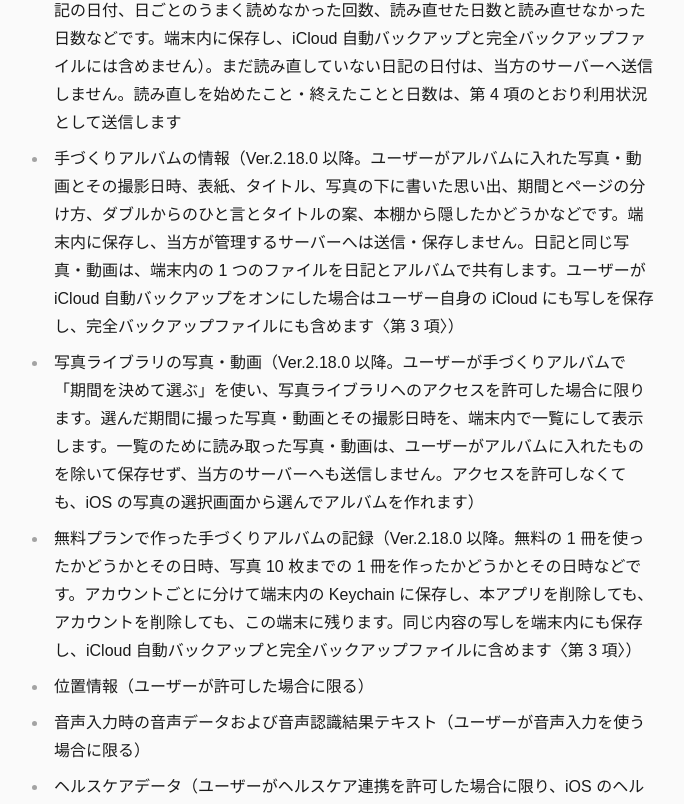
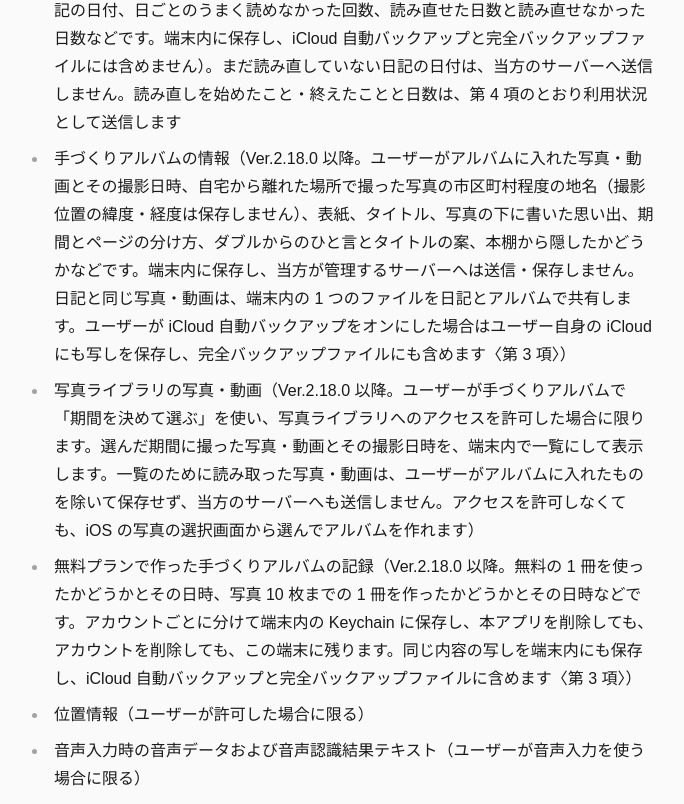
Before and after one commit to growthlab710/doublehub-site, a Next.js app: page /privacy/doublehub in a window 1280 px wide. Shown: the part 2293-3097 px from the top of the page, without its empty margins (302-986 px from the left). Built offline with nearby package versions, Linux system fonts and the light colour scheme; no server answers; a web font is replaced by a local one.

Commit message:
docs(privacy): 手づくりアルバムの地名（市区町村程度）の保存と送信を書く

```diff
--- a/src/app/(marketing)/privacy/doublehub/page.tsx
+++ b/src/app/(marketing)/privacy/doublehub/page.tsx
@@ -39,7 +39,7 @@ import { PrivacyLayout } from '../_components/PrivacyLayout';
  *   第 1 項の最初の 5 日分の印の「当方のサーバーへは送信しません」を、数えた日の日付は送信せず、印を作ったこと・5 日目を数えたこと・
  *   新しく始めた人かどうかの区分は第 4 項のとおり送信する旨へ改めた（DH-050）。無料プランでも毎日読むことは、送る条件（「ダブルに読んでもらう」）と送信先が変わらないため、第 3 項は改めていない。
  * 2026-10-28: Ver.2.18.0 の提出に先立ち、手づくりアルバム（ユーザーが写真を選んで作るアルバム）について、第 1〜4・6 項を追記
- *   （第 1 項 アルバムの情報・写真ライブラリの写真・無料プランで作ったアルバムの記録・第 2 項 アルバムと数の判定・
+ *   （第 1 項 アルバムの情報〈地名を含む〉・写真ライブラリの写真・無料プランで作ったアルバムの記録・第 2 項 アルバムと数の判定・
  *   第 3 項 送る条件と送るもの・バックアップに含めるもの・案内の切り替えの値を読むこと・第 4 項 計測と区分・
  *   第 6 項 日記とアルバムで共有する写真・アルバムの削除・写真ライブラリの許可・アカウント削除で端末に残るもの）。
  */
@@ -104,7 +104,7 @@ export default function DoubleHubPrivacyPage() {
           有料プランにはじめて切り替えたときの、読めていなかった日記の読み直しの記録（Ver.2.17.0 以降。読み直しを始めた日時と終えた日時、まだ読み直していない日記の日付、日ごとのうまく読めなかった回数、読み直せた日数と読み直せなかった日数などです。端末内に保存し、iCloud 自動バックアップと完全バックアップファイルには含めません）。まだ読み直していない日記の日付は、当方のサーバーへ送信しません。読み直しを始めたこと・終えたことと日数は、第 4 項のとおり利用状況として送信します
         </li>
         <li>
-          手づくりアルバムの情報（Ver.2.18.0 以降。ユーザーがアルバムに入れた写真・動画とその撮影日時、表紙、タイトル、写真の下に書いた思い出、期間とページの分け方、ダブルからのひと言とタイトルの案、本棚から隠したかどうかなどです。端末内に保存し、当方が管理するサーバーへは送信・保存しません。日記と同じ写真・動画は、端末内の 1 つのファイルを日記とアルバムで共有します。ユーザーが iCloud 自動バックアップをオンにした場合はユーザー自身の iCloud にも写しを保存し、完全バックアップファイルにも含めます〈第 3 項〉）
+          手づくりアルバムの情報（Ver.2.18.0 以降。ユーザーがアルバムに入れた写真・動画とその撮影日時、自宅から離れた場所で撮った写真の市区町村程度の地名（撮影位置の緯度・経度は保存しません）、表紙、タイトル、写真の下に書いた思い出、期間とページの分け方、ダブルからのひと言とタイトルの案、本棚から隠したかどうかなどです。端末内に保存し、当方が管理するサーバーへは送信・保存しません。日記と同じ写真・動画は、端末内の 1 つのファイルを日記とアルバムで共有します。ユーザーが iCloud 自動バックアップをオンにした場合はユーザー自身の iCloud にも写しを保存し、完全バックアップファイルにも含めます〈第 3 項〉）
         </li>
         <li>
           写真ライブラリの写真・動画（Ver.2.18.0 以降。ユーザーが手づくりアルバムで「期間を決めて選ぶ」を使い、写真ライブラリへのアクセスを許可した場合に限ります。選んだ期間に撮った写真・動画とその撮影日時を、端末内で一覧にして表示します。一覧のために読み取った写真・動画は、ユーザーがアルバムに入れたものを除いて保存せず、当方のサーバーへも送信しません。アクセスを許可しなくても、iOS の写真の選択画面から選んでアルバムを作れます）
@@ -237,7 +237,7 @@ export default function DoubleHubPrivacyPage() {
           機能と同様に、応答生成や整理に必要な範囲で外部 AI サービスへ送信されることがあります。
         </li>
         <li>
-          手づくりアルバム（Ver.2.18.0 以降）: アルバムの写真・動画は、日記の写真・動画と同じく端末内に保存し、当方が管理するサーバーへは送信・保存しません。ユーザーが「ダブルに読んでもらう」を選んだ場合に限り、ページごとのひと言・最後のひと言・タイトルの案の作成のために、アルバムの縮小した画像（1 回に 10 枚まで。動画の場合は、動画から取り出した 1 コマの静止画のみ）、ユーザーが書いた思い出、撮影日時、ユーザーが写真で覚えた対象の名前・続柄が外部 AI サービス（Gemini API）へ送信され、応答の生成のために処理されます。撮影位置と地名は送信しません。送信された画像は、当方が管理するサーバーには保存しません（外部 AI サービスでの保持は上記のとおりです）。「ダブルに読んでもらう」を選んでいない場合も、アルバムは作れます（ダブルのひと言は付きません）。手づくりアルバムの案内の出し方を切り替えるため、本アプリは当方が管理するサーバーから切り替えの値を読み込みます（読み込むだけで、記録の中身は送信しません）。
+          手づくりアルバム（Ver.2.18.0 以降）: アルバムの写真・動画は、日記の写真・動画と同じく端末内に保存し、当方が管理するサーバーへは送信・保存しません。ユーザーが「ダブルに読んでもらう」を選んだ場合に限り、ページごとのひと言・最後のひと言・タイトルの案の作成のために、アルバムの縮小した画像（1 回に 10 枚まで。動画の場合は、動画から取り出した 1 コマの静止画のみ）、ユーザーが書いた思い出、撮影日時、自宅から離れた場所で撮った写真の市区町村程度の地名（ユーザーがページの見出しから消した地名を除きます）、ユーザーが写真で覚えた対象の名前・続柄が外部 AI サービス（Gemini API）へ送信され、応答の生成のために処理されます。撮影位置の緯度・経度と、自宅の周辺の地名は送信しません。地名は、日記の写真と同じく、写真に記録された撮影位置から iOS 標準の逆ジオコーディング機能で求めます（変換の際に緯度・経度が Apple へ送信されます）。送信された画像は、当方が管理するサーバーには保存しません（外部 AI サービスでの保持は上記のとおりです）。「ダブルに読んでもらう」を選んでいない場合も、アルバムは作れます（ダブルのひと言は付きません）。手づくりアルバムの案内の出し方を切り替えるため、本アプリは当方が管理するサーバーから切り替えの値を読み込みます（読み込むだけで、記録の中身は送信しません）。
         </li>
         <li>
           週のショート（Ver.2.17.0 以降）: ショートは、ダブルがすでに読んだ日記の写真と言葉を、本アプリが端末の中で並べて組み立てるものです。新しいショートが届くのは、ユーザーが「ダブルに読んでもらう」を選んでいる場合に限ります。ショートを作るため、または見るために、日記の本文・写真・動画を当方が管理するサーバーや外部 AI サービスへ送信することはありません。ショートを見る直前に、当方が管理するサーバーから第 1 項の記憶情報を読み込み、ユーザーが今後触れないように設定した相手や話題に当たる日を、ショートから外します（読み込むだけで、ショートの中身は送信しません）。ショートが届いたことの知らせは、ユーザーが本アプリでオンにした場合に限り（設定の「ショートが届いたら知らせる」か、日記の画面に一度だけ出る案内のスイッチから。初期設定はオフ）、iPhone の中で予約する通知（ローカル通知）として届くもので、当方のサーバーを通りません。知らせの文は、ショートが届いたことだけを伝える短い文で、写真・日付・日記の言葉は含めません。
```
